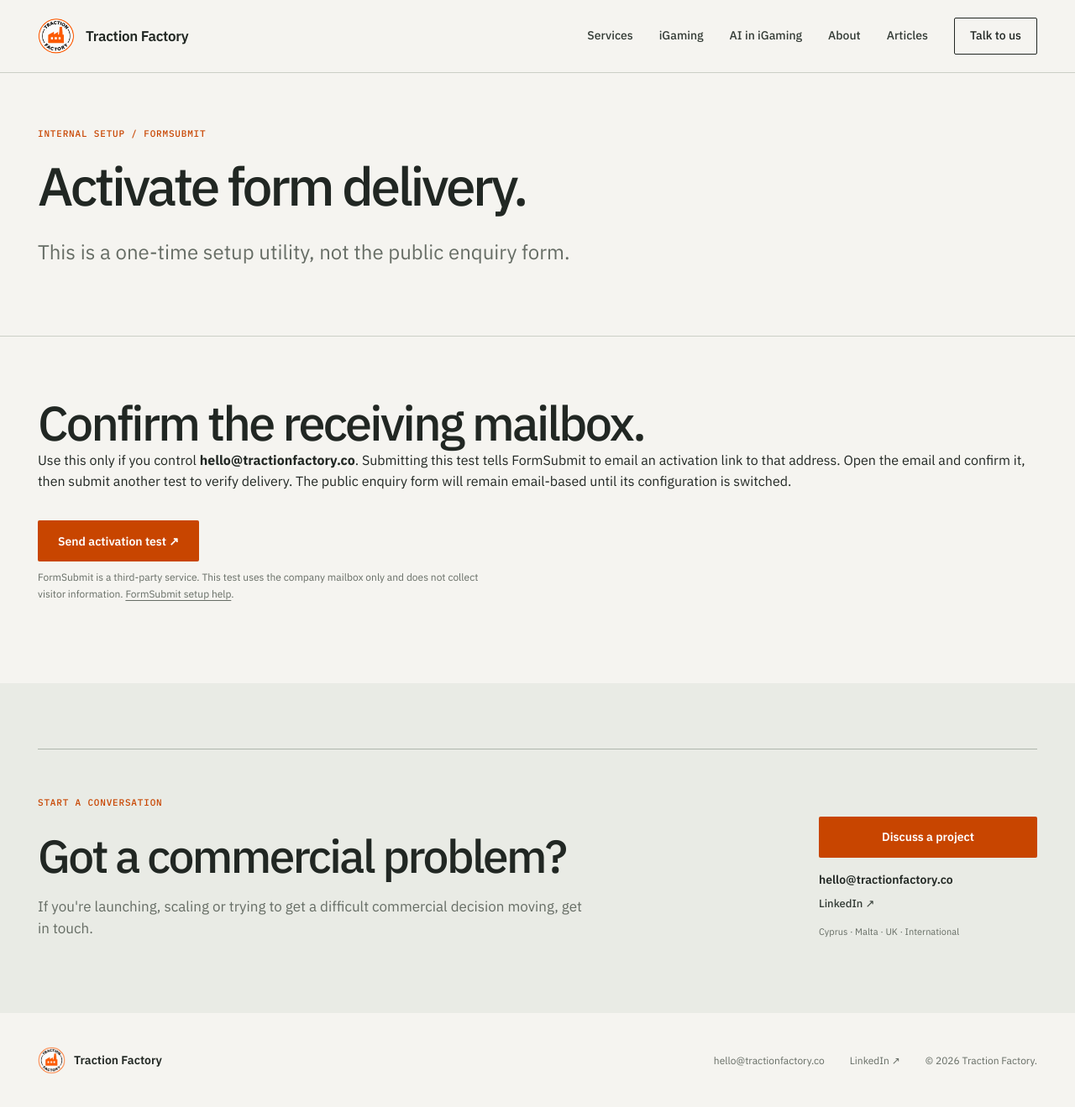
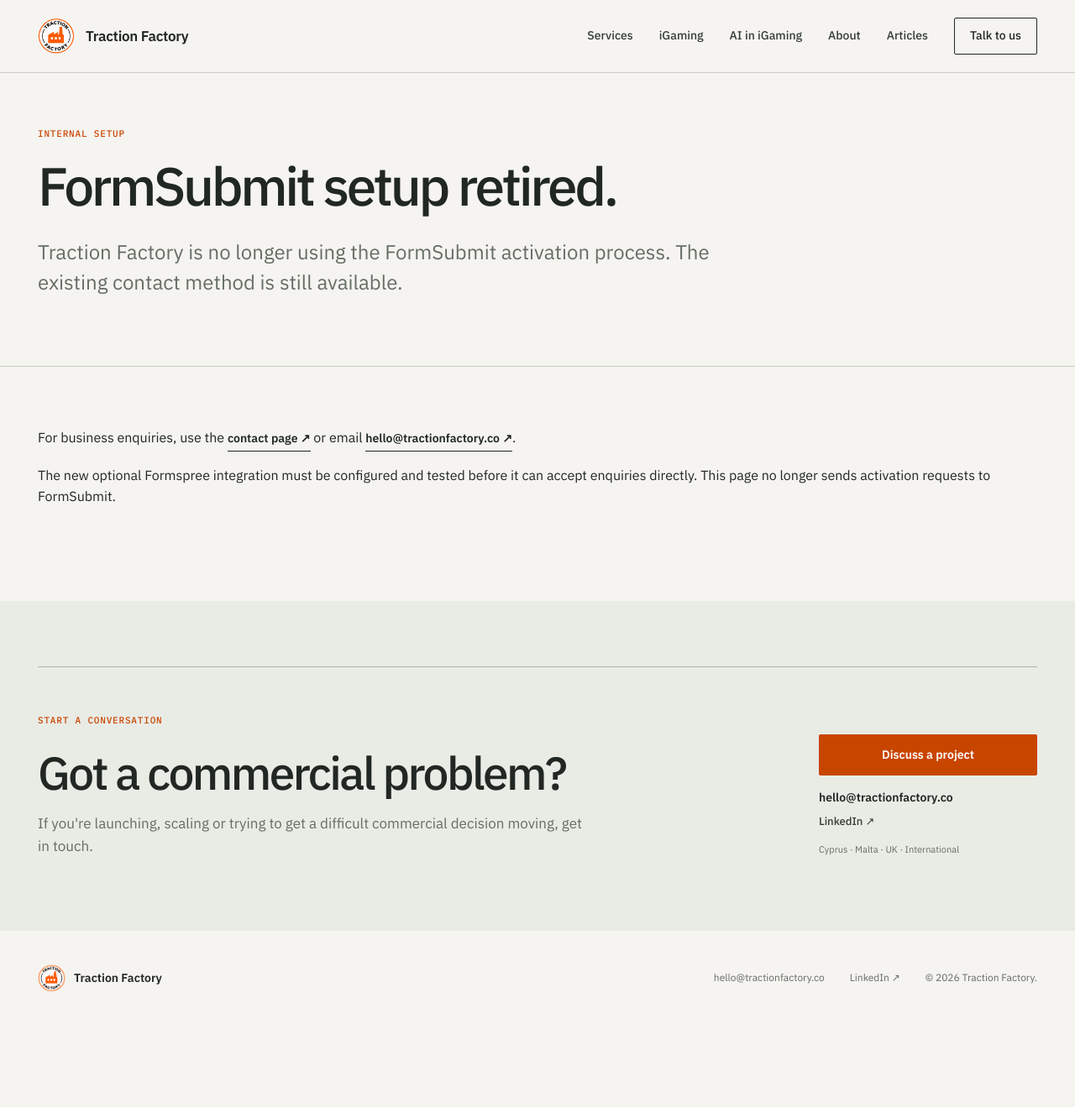
Before and after one commit to thomasrhysjones-hub/traction-factory-site, a Jekyll site: the page built from contact/activate/index.html, in a window 1280 px wide and 1331 px high. Shown: the top 1319 px of the window at 84% size. Built offline with Jekyll 4.4.1, drawn with Linux system fonts in a browser that asks for light colours.

Commit message:
Retire broken FormSubmit activation utility without changing live contact fallback

```diff
--- a/contact/activate/index.html
+++ b/contact/activate/index.html
@@ -1,26 +1,17 @@
 ---
 layout: default
-title: Contact Form Activation Test
-seo_title: Contact Form Activation | Traction Factory
-description: Internal form activation utility.
+title: Contact Form Setup Updated
+seo_title: Contact Form Setup Updated | Traction Factory
+description: Internal contact form setup information.
 robots: noindex, nofollow
 permalink: /contact/activate/
 ---
 <section class="inner-hero"><div class="shell">
-  <p class="eyebrow">Internal setup / FormSubmit</p>
-  <h1>Activate form delivery.</h1>
-  <p class="inner-lede">This is a one-time setup utility, not the public enquiry form.</p>
+  <p class="eyebrow">Internal setup</p>
+  <h1>FormSubmit setup retired.</h1>
+  <p class="inner-lede">Traction Factory is no longer using the FormSubmit activation process. The existing contact method is still available.</p>
 </div></section>
 <section class="section section-tight"><div class="shell">
-  <h2>Confirm the receiving mailbox.</h2>
-  <p>Use this only if you control <strong>hello@tractionfactory.co</strong>. Submitting this test tells FormSubmit to email an activation link to that address. Open the email and confirm it, then submit another test to verify delivery. The public enquiry form will remain email-based until its configuration is switched.</p>
-  <form action="https://formsubmit.co/hello@tractionfactory.co" method="POST" class="enquiry-form activation-form">
-    <input type="hidden" name="_url" value="https://tractionfactory.co/contact/activate/">
-    <input type="hidden" name="_subject" value="Traction Factory / FormSubmit activation test">
-    <input type="hidden" name="name" value="Traction Factory website setup">
-    <input type="hidden" name="email" value="hello@tractionfactory.co">
-    <input type="hidden" name="message" value="This is a setup-only test with no visitor data.">
-    <button type="submit" class="button button-primary">Send activation test ↗</button>
-  </form>
-  <p class="form-disclosure">FormSubmit is a third-party service. This test uses the company mailbox only and does not collect visitor information. <a href="https://formsubmit.co/help">FormSubmit setup help</a>.</p>
+  <p>For business enquiries, use the <a class="text-link" href="/contact/">contact page ↗</a> or email <a class="text-link" href="mailto:hello@tractionfactory.co">hello@tractionfactory.co ↗</a>.</p>
+  <p>The new optional Formspree integration must be configured and tested before it can accept enquiries directly. This page no longer sends activation requests to FormSubmit.</p>
 </div></section>
```
